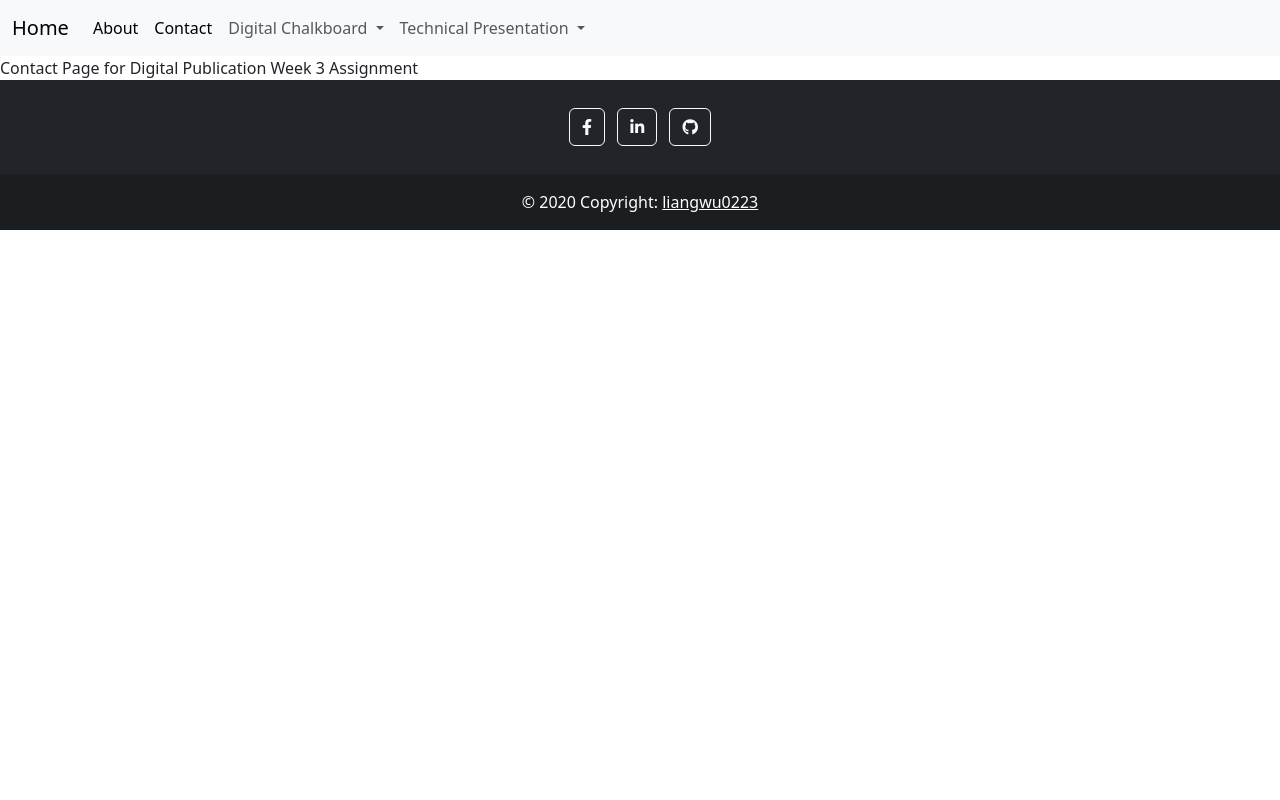
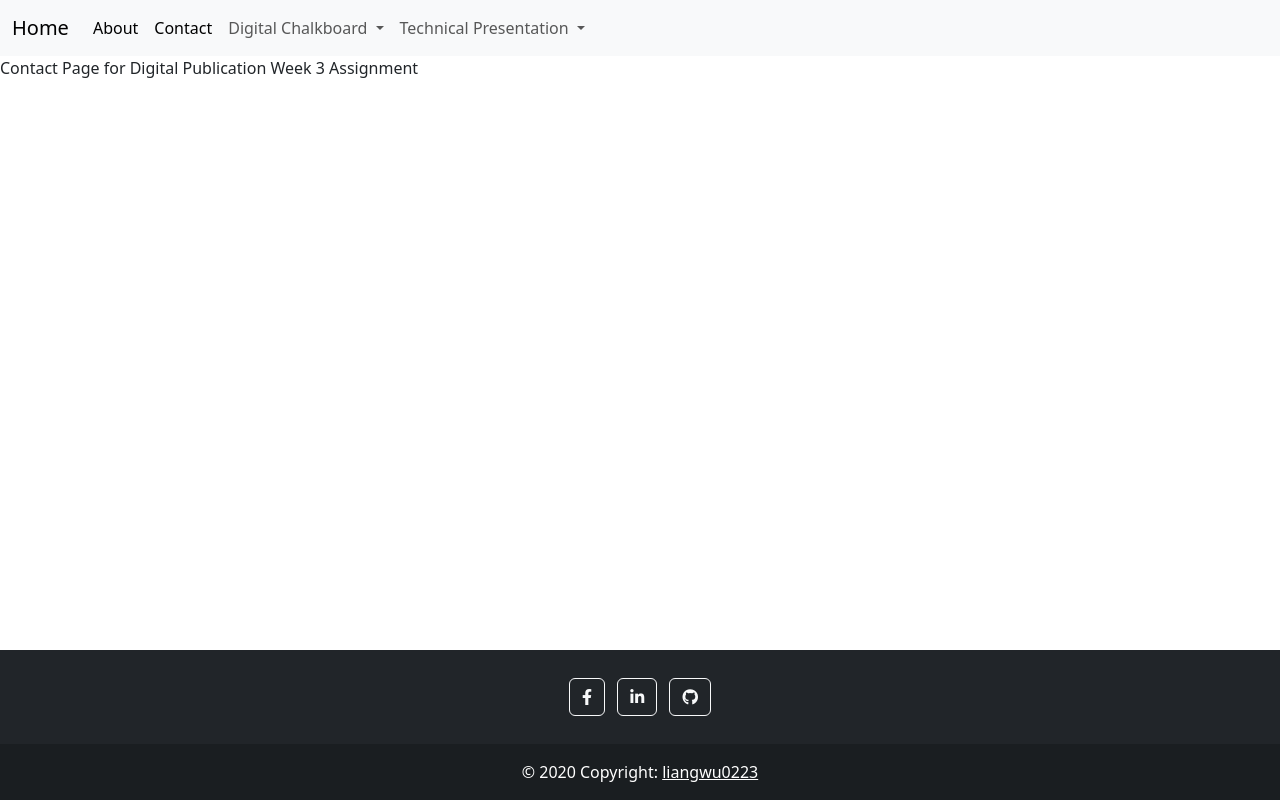
Before and after one commit to liangwu0223/liangwu0223.github.io, a plain HTML site: page Contact.html in a window 1280 px wide. Drawn offline with nearby package versions, Linux system fonts and the light colour scheme.

Commit message:
fixed bottom

```diff
--- a/Contact.html
+++ b/Contact.html
@@ -33,7 +33,7 @@
     <main></main>
     <footer>
         <!-- place footer here -->
-        <div id="footer-placeholder"></div>
+        <div id="footer-placeholder" class="fixed-bottom"></div>
     </footer>
     <!-- Bootstrap JavaScript Libraries -->
     <script
```
